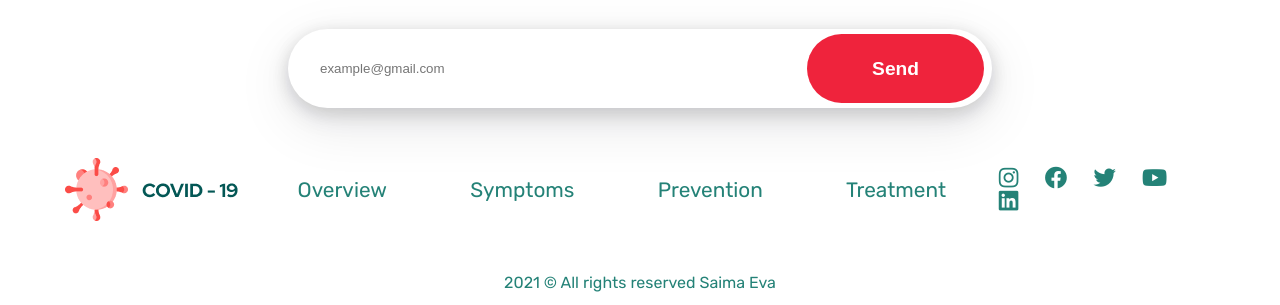
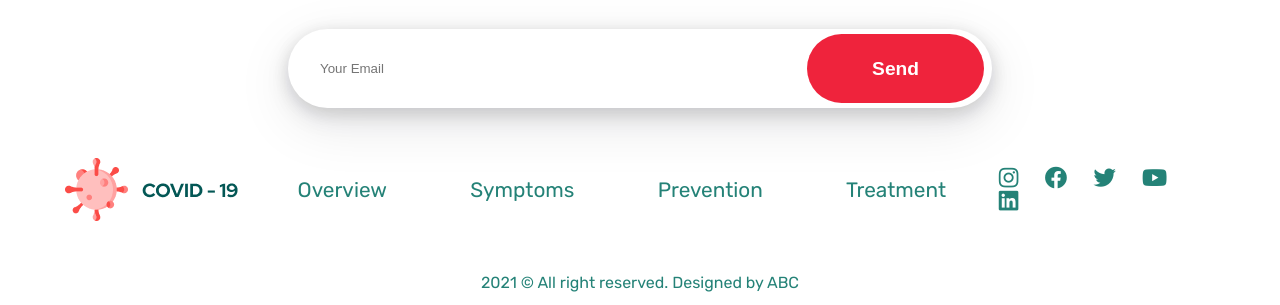
Before and after one commit to Saima-Eva/COVID-19, a plain HTML site: page index.html in a window 1280 px wide. Shown: the part 5668-5973 px from the top of the page. Drawn offline with nearby package versions, Linux system fonts and the light colour scheme.

Commit message:
Some changes

```diff
--- a/index.html
+++ b/index.html
@@ -307,7 +307,7 @@
       <h1 class="title">Have Question in mind ?</h1>
       <h1 class="title">Let us help you</h1>
       <div class="form">
-        <input type="text" placeholder="example@gmail.com" />
+        <input type="text" placeholder="Your Email" />
         <button>Send</button>
       </div>
     </section>
@@ -332,7 +332,7 @@
       </div>
     </footer>
     <span class="copyright"
-      >2021 &copy; All rights reserved Saima Eva</span
+      >2021 &copy; All right reserved. Designed by ABC</span
     >
     <script src="https://unpkg.com/scrollreveal"></script>
     <script src="js/script.js"></script>
```
